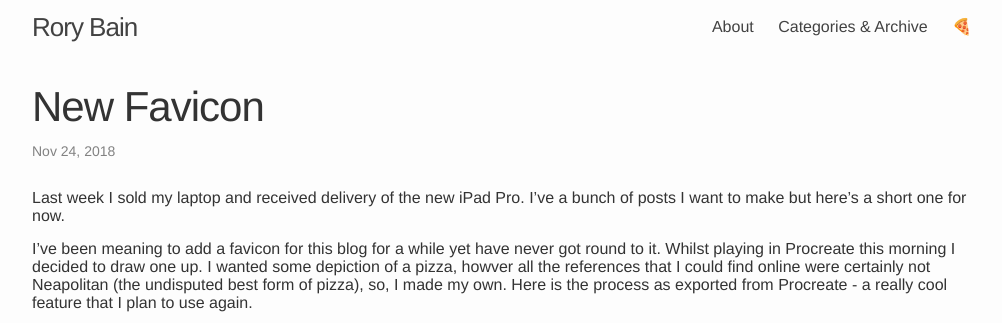
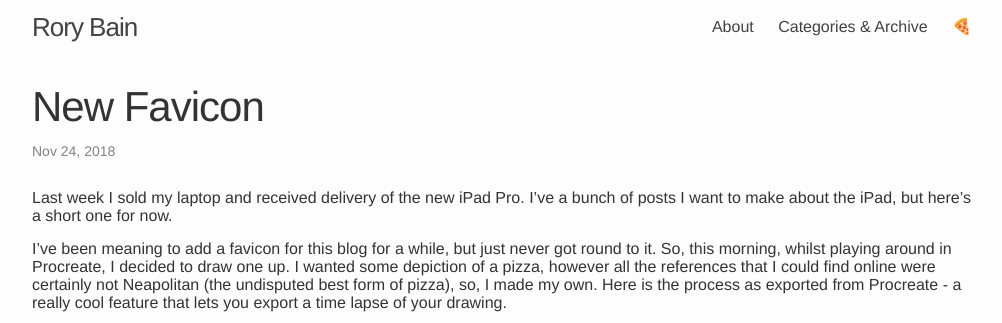
Before and after one commit to rorydbain/rorydbain.github.io, a Jekyll site: the page built from _posts/2018-11-24-new-favicon.markdown, in a window 1280 px wide, cut to the strip 0-323 px from the top of the page. Shown: the whole strip, without its empty margins (138-1140 px from the left). Built offline with Jekyll 4.4.1, drawn with Linux system fonts in a browser that asks for light colours; comment, search, counter and statistics services are not loaded.

Commit message:
text tidy

```diff
--- a/_posts/2018-11-24-new-favicon.markdown
+++ b/_posts/2018-11-24-new-favicon.markdown
@@ -6,7 +6,7 @@ categories: ipad
 ---
 
 
-Last week I sold my laptop and received delivery of the new iPad Pro. I’ve a bunch of posts I want to make but here’s a short one for now.
+Last week I sold my laptop and received delivery of the new iPad Pro. I’ve a bunch of posts I want to make about the iPad, but here’s a short one for now.
 
-I’ve been meaning to add a favicon for this blog for a while yet have never got round to it. Whilst playing in Procreate this morning I decided to draw one up. I wanted some depiction of a pizza, howver all the references that I could find online were certainly not Neapolitan (the undisputed best form of pizza), so, I made my own. Here is the process as exported from Procreate - a really cool feature that I plan to use again.
+I’ve been meaning to add a favicon for this blog for a while, but just never got round to it. So, this morning, whilst playing around in Procreate, I decided to draw one up. I wanted some depiction of a pizza, however all the references that I could find online were certainly not Neapolitan (the undisputed best form of pizza), so, I made my own. Here is the process as exported from Procreate - a really cool feature that lets you export a time lapse of your drawing.
 <iframe src="https://giphy.com/embed/1isLhCORxQfyX9kXi6" width="100%" height="500" frameBorder="0" class="giphy-embed" allowFullScreen style="pointer-events: none;"></iframe>
```
